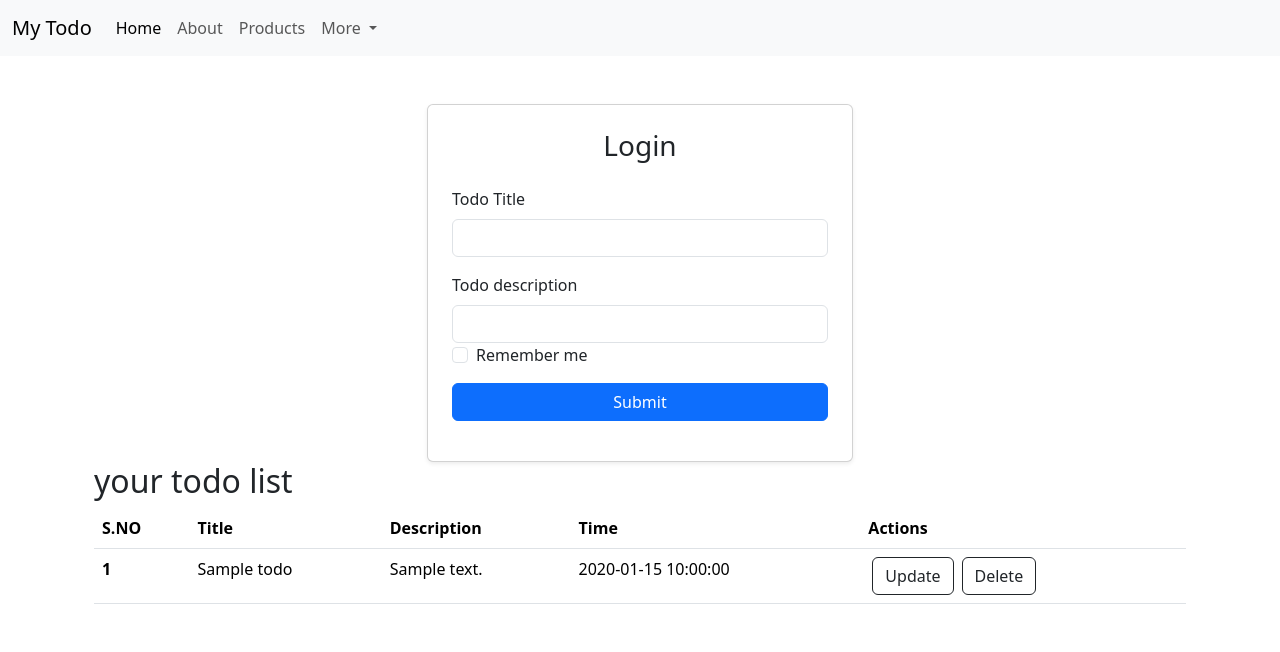
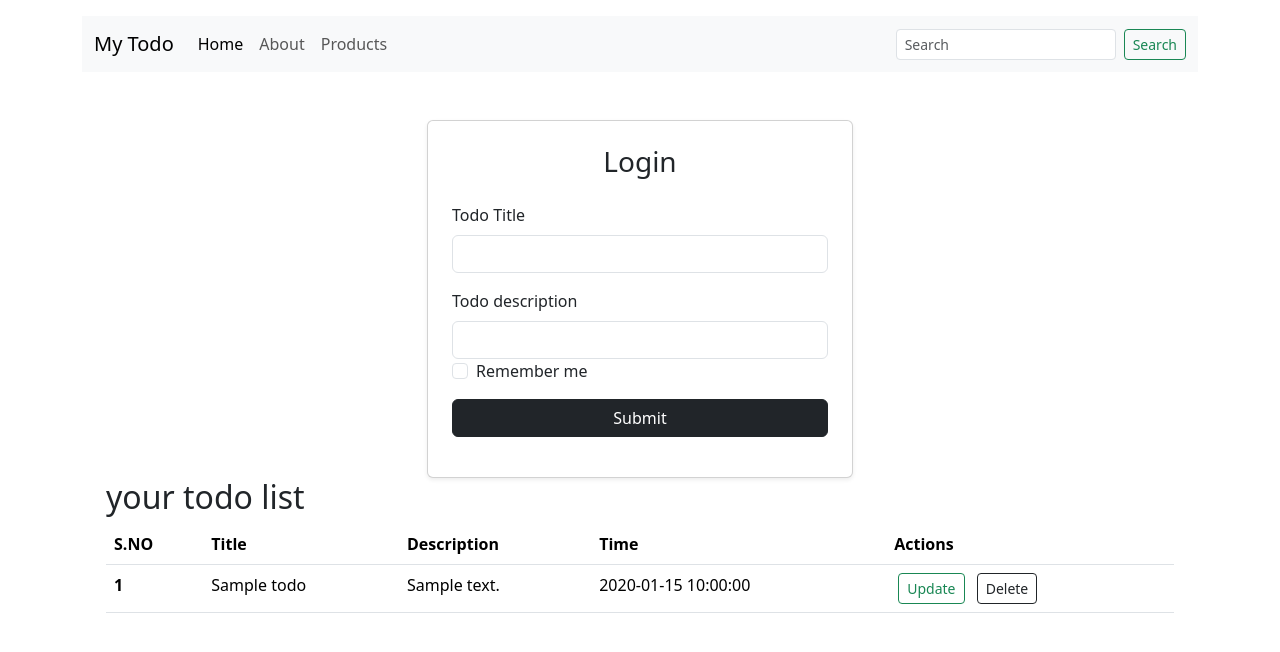
Before and after one commit to singhaman57494-web/python-programming, a Flask app: page / in a window 1280 px wide. Shown: the top 652 px of the page. Run offline with Flask 3, Linux system fonts and the light colour scheme; tables that the repository leaves empty hold one stand-in row (values such as "Sample post").

Commit message:
Add this code

```diff
--- a/flask 2026/app.py
+++ b/flask 2026/app.py
@@ -1,4 +1,4 @@
-from flask import Flask, render_template, request
+from flask import Flask, render_template, request , redirect
 from flask_sqlalchemy import SQLAlchemy
 from datetime import datetime, timezone
 
@@ -39,5 +39,18 @@ def products():
     print(allTodo)
     return "this is products page!"
 
+@app.route("/update")
+def update():
+    allTodo = Todo.query.all()
+    print(allTodo)
+    return "this is products page!"
+
+@app.route("/delete/<int:sno>")
+def delete(sno):
+    todo = Todo.query.filter_by(sno=sno).first()
+    db.session.delete(todo)
+    db.session.commit()
+    return redirect("/")
+
 if __name__ == "__main__":
     app.run(debug=True, port=8000)
--- /dev/null
+++ b/flask 2026/templates/base.html
@@ -0,0 +1,18 @@
+<!doctype html>
+<html lang="en">
+
+<head>
+    <meta charset="utf-8">
+    <meta name="viewport" content="width=device-width, initial-scale=1">
+    <title>My Todo</title>
+    <link href="https://cdn.jsdelivr.net/npm/bootstrap@5.3.3/dist/css/bootstrap.min.css" rel="stylesheet">
+</head>
+
+<body>
+    <div class="container mt-3">
+        {% block body %}
+        {% endblock %}
+    </div>
+</body>
+
+</html>
--- a/flask 2026/templates/index.html
+++ b/flask 2026/templates/index.html
@@ -1,41 +1,30 @@
-<!doctype html>
-<html lang="en">
+{% extends 'base.html' %}
+{% block body %}
 
-<head>
-    <meta charset="utf-8">
-    <meta name="viewport" content="width=device-width, initial-scale=1">
-    <title>My Todo</title>
-    <link href="https://cdn.jsdelivr.net/npm/bootstrap@5.3.3/dist/css/bootstrap.min.css" rel="stylesheet">
-</head>
+<!-- Is div ke andar apna pura navbar aur content rakho -->
+<div class="container-fluid px-0">
 
-<body>
-    <nav class="navbar navbar-expand bg-body-tertiary" data-bs-theme="light">
+    <!-- Tumhara Navbar code jo already likha hai -->
+    <nav class="navbar navbar-expand-lg bg-body-tertiary mb-3">
         <div class="container-fluid">
             <a class="navbar-brand" href="{{ url_for('hello_world') }}">My Todo</a>
-            <ul class="navbar-nav flex-row flex-wrap me-auto mb-0">
-                <li class="nav-item">
-                    <a class="nav-link active small" aria-current="page" href="{{ url_for('hello_world') }}">Home</a>
-                </li>
-                <li class="nav-item">
-                    <a class="nav-link small" href="{{ url_for('about') }}">About</a>
-                </li>
-                <li class="nav-item">
-                    <a class="nav-link small" href="{{ url_for('products') }}">Products</a>
-                </li>
-                <li class="nav-item dropdown">
-                    <button class="nav-link dropdown-toggle small" type="button" data-bs-toggle="dropdown"
-                        aria-expanded="false">
-                        More
-                    </button>
-                    <ul class="dropdown-menu">
-                        <li><a class="dropdown-item" href="{{ url_for('hello_world') }}">Home</a></li>
-                        <li><a class="dropdown-item" href="{{ url_for('about') }}">About</a></li>
-                        <li><a class="dropdown-item" href="{{ url_for('products') }}">Products</a></li>
+
+            <ul class="navbar-nav me-auto mb-2 mb-lg-0">
+                <li class="nav-item"><a class="nav-link active" href="{{ url_for('hello_world') }}">Home</a></li>
+                <li class="nav-item"><a class="nav-link" href="{{ url_for('about') }}">About</a></li>
+                <li class="nav-item"><a class="nav-link" href="{{ url_for('products') }}">Products</a></li>
             </ul>
-                </li>
-            </ul>
+
+            <!-- Search bar -->
+            <form class="d-flex" action="/search" method="POST">
+                <input class="form-control form-control-sm me-2" type="search" placeholder="Search" name="search">
+                <button class="btn btn-outline-success btn-sm" type="submit">Search</button>
+            </form>
         </div>
     </nav>
+
+</div>
+
 <div class="container">
     <div class="container mt-5" style="max-width: 450px;">
         <div class="card shadow-sm p-4">
@@ -60,13 +49,18 @@
                     </div>
 
                     <!-- Submit Button -->
-                        <button type="submit" class="btn btn-primary w-100">Submit</button>
+                    <button type="submit" class="btn btn-dark w-100">Submit</button>
             </form>
         </div>
     </div>
 </div>
 <div class="container">
     <h2>your todo list</h2>
+    {% if allTodo|length == 0 %}
+    <div class="alert alert-dark" role="alert">
+        no todos fount! enter your first todo.
+    </div>
+    {% else %}
     <table class="table">
         <thead>
             <tr>
@@ -84,18 +78,15 @@
                 <td>{{todo.title}}</td>
                 <td>{{todo.desc}}</td>
                 <td>{{todo.date_created}}</td>
-                    <td><a href="delete/{{todo.sno}}" type="button" class="btn btn-outline-dark btn-sn mx-1">Update</button>
-                            <a href="delete/{{todo.sno}}" type="button" class="btn btn-outline-dark btn-sn mx-1">Delete</button>
+                <td>
+                    <a href="update/{{todo.sno}}" type="button" class="btn btn-outline-success btn-sm mx-1">Update</a>
+                    <a href="delete/{{todo.sno}}" type="button" class="btn btn-outline-dark btn-sm mx-1">Delete</a>
                 </td>
             </tr>
             {% endfor %}
-
-
         </tbody>
     </table>
+    {% endif %}
 </div>
-
 <script src="https://cdn.jsdelivr.net/npm/bootstrap@5.3.3/dist/js/bootstrap.bundle.min.js"></script>
-</body>
-
-</html>
+{% endblock body %}
```
Also changed, not shown: flask 2026/instance/todo.db, flask 2026/templates/update.html (added). Lines whose indentation alone changed are shown as unchanged.
